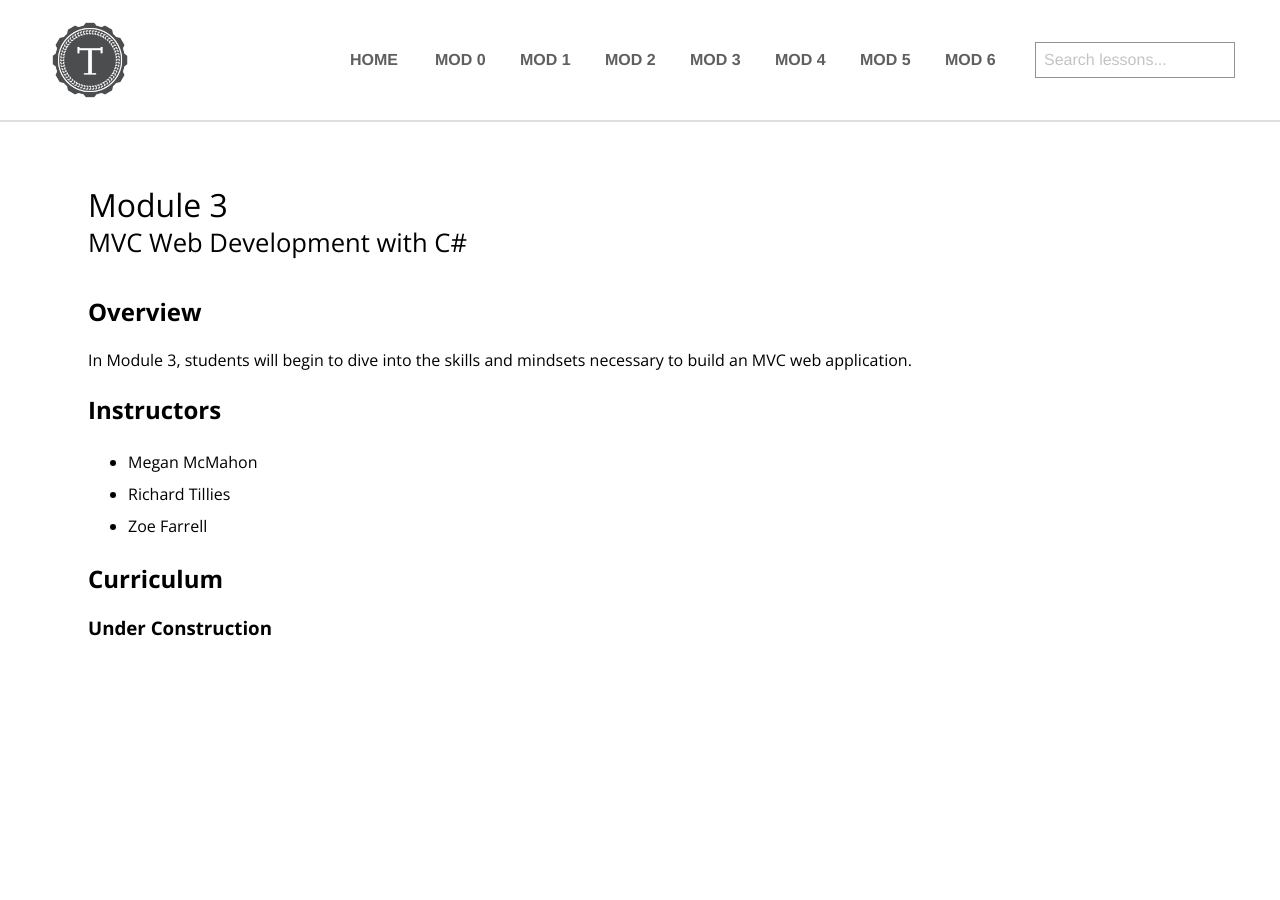
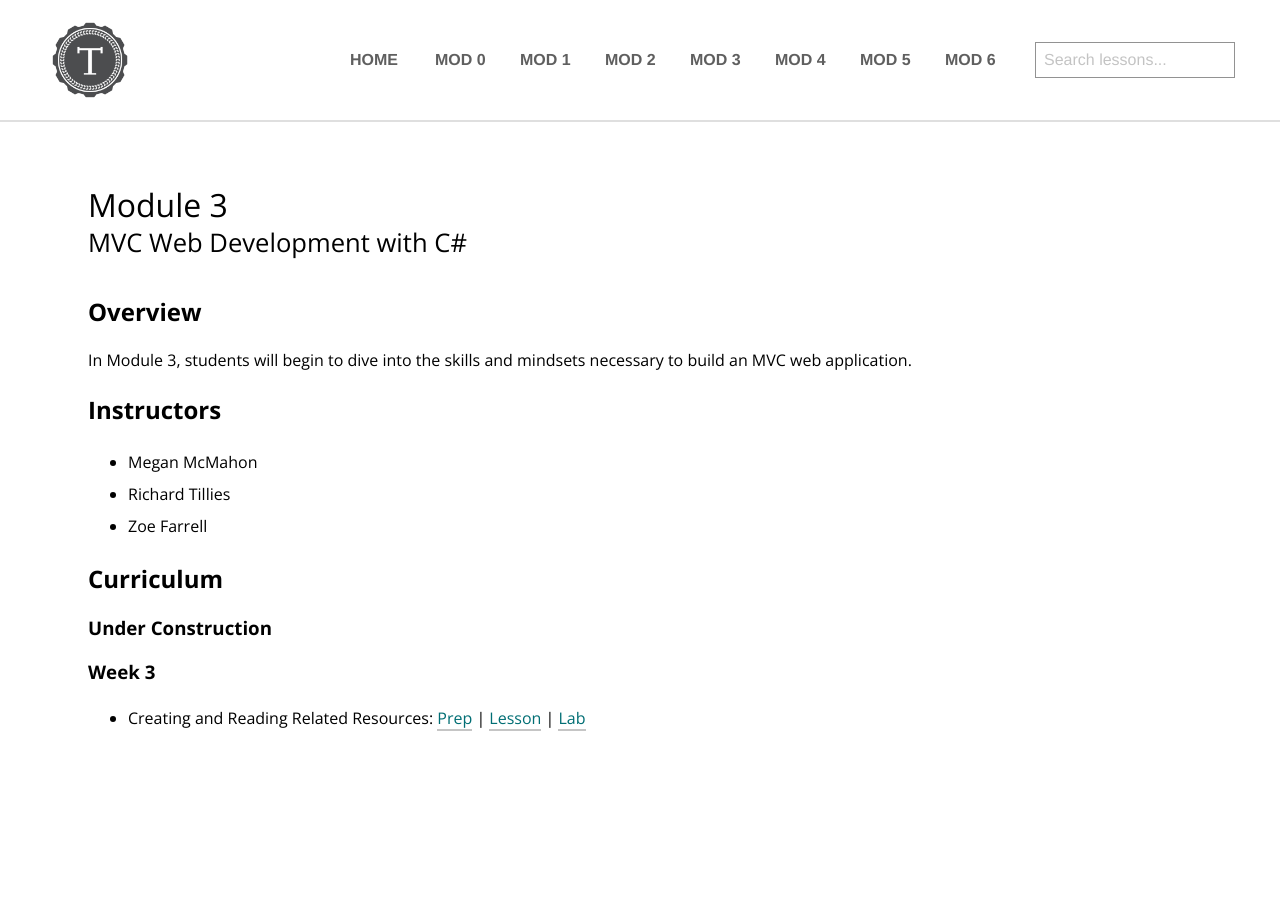
Before and after one commit to turingschool/launch-curriculum, a Jekyll site: the page built from module3/index.md, in a window 1280 px wide. Shown: the top 900 px of the page. Built offline with Jekyll 4.4.1, drawn with Linux system fonts in a browser that asks for light colours; nearby versions of some CDN libraries; comment, search, counter and statistics services are not loaded; grey boxes are pictures that could not be loaded.

Commit message:
update index

```diff
--- a/module3/index.md
+++ b/module3/index.md
@@ -31,3 +31,6 @@ In Module 3, students will begin to dive into the skills and mindsets necessary
 * Updating Resources [Prep](./preparation/Week4/UpdatingResources) &#124; [Lesson](./lessons/Week4/UpdatingResources) &#124; [Lab](./labs/Week4/UpdatingResources)
 
 -->
+
+### Week 3
+* Creating and Reading Related Resources: [Prep](./preparation/Week3/CreatingRelatedResources) &#124; [Lesson](./lessons/Week3/CreatingRelatedResources) &#124; [Lab](./labs/Week3/CreatingRelatedResources)
```
